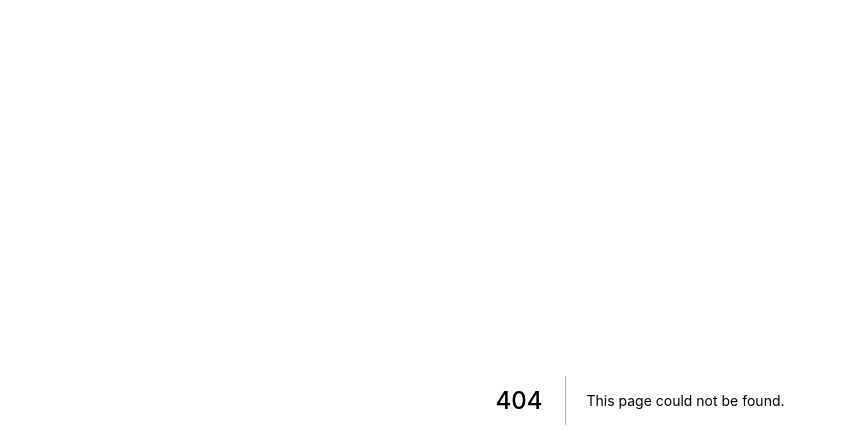
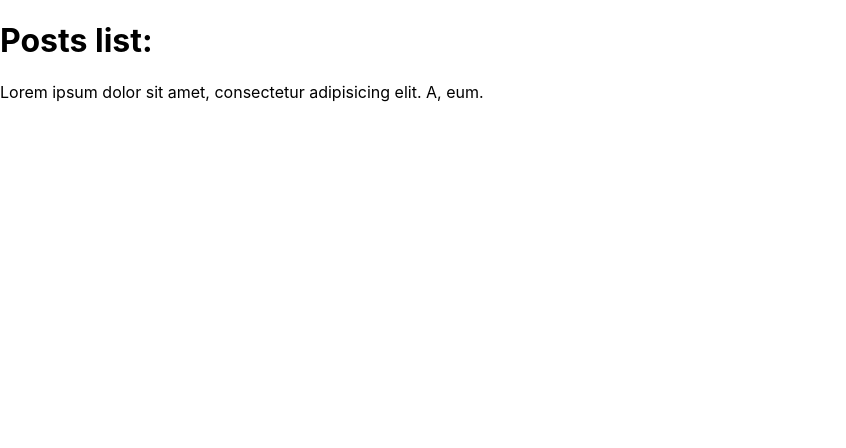
Before and after one commit to RamanSlinka/learn-Next.JS, a Next.js app: page /posts.gs in a window 1280 px wide. Before the commit this address had no page. Shown: the top 448 px of the page, without its empty margins (0-846 px from the left). Built offline with nearby package versions, Linux system fonts and the light colour scheme.

Commit message:
Pages & Routes

```diff
--- /dev/null
+++ b/pages/posts.gs.js
@@ -0,0 +1,9 @@
+const Posts = () => {
+    return (
+        <>
+        <h1>Posts list:</h1>
+            <p>Lorem ipsum dolor sit amet, consectetur adipisicing elit. A, eum.</p>
+        </>
+            )
+}
+export default Posts;
```
Also changed, not shown: pages/404.js (added, +10 -0 lines), pages/contacts/contact.js (added, +8 -0 lines), pages/contacts/index.js (added, +9 -0 lines), pages/index.js (+3 -5 lines).
